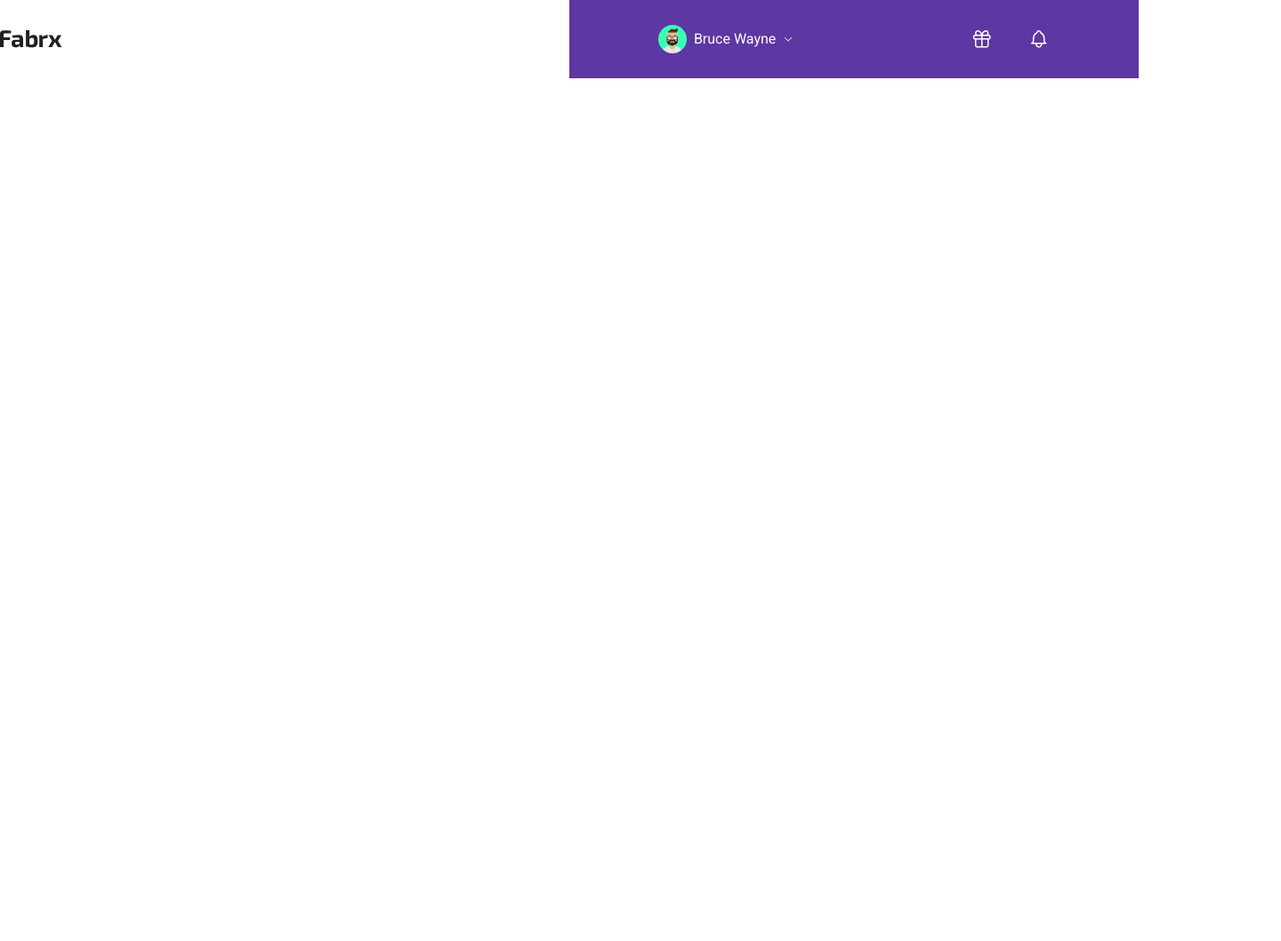
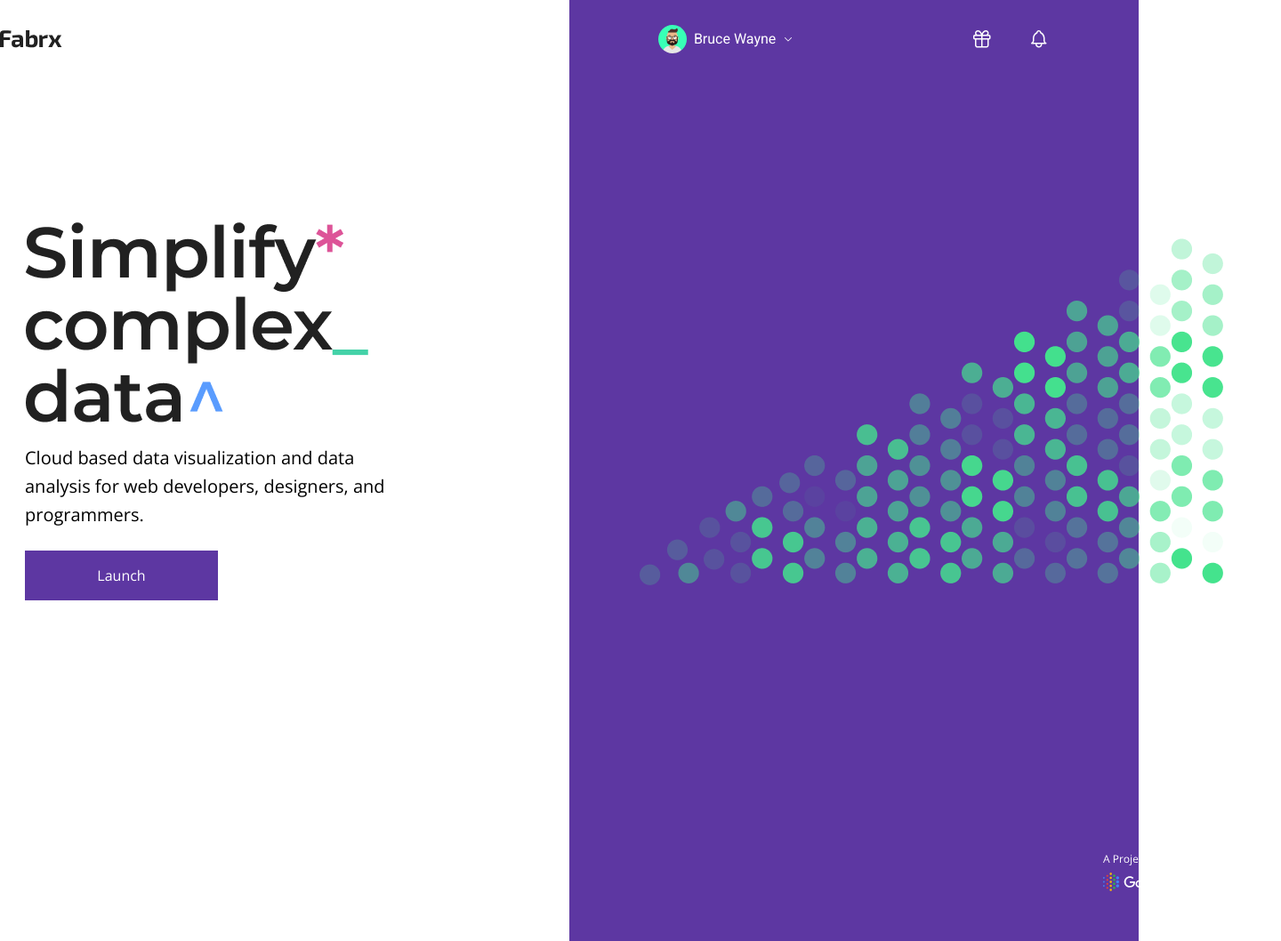
Before and after one commit to acunmedyaakademi/bireysel_figma, a plain HTML site: page hero_tool.html in a window 1280 px wide. Shown: the whole page at 89% size, 1440 px wide, since content can reach past the window. Before the commit the page ends 800 px from the top, so only its background shows below. Drawn offline with nearby package versions, Linux system fonts and the light colour scheme; a web font is replaced by a local one.

Commit message:
hero_tool bitti,portfolio başlandı

```diff
--- a/assets/css/hero_tool.css
+++ b/assets/css/hero_tool.css
@@ -4,6 +4,7 @@
     background: linear-gradient(to right, #fff 50%, #5D37A2 50%);
     height: auto;
 }
+/*Header Başlangıç*/
 .header{
     height: 88px;
     display: flex;
@@ -43,3 +44,62 @@
     display: flex;
     gap: 40px;
 }
+/*Header Bitiş*/
+
+
+
+/*Body Container Başlangıç*/
+.container-body{
+    width: 1440px;
+    margin: 0 auto;
+}
+.body-content{
+    margin-top: 162px;
+    width: 1203px;
+    display: flex;
+    align-items: center;
+    justify-content: space-around;
+}
+.content-left{
+    max-width: 435px;
+}
+.content-left p{
+    margin-top: 24px;
+    font-family: 'Open Sans', sans-serif;
+    font-size: 20px;
+    font-weight: 400;
+    line-height: 32px; /* 160% */
+}
+.content-left button{
+    font-family: 'Open Sans', sans-serif;
+    background-color: #5D37A2;
+    color: #fff;
+    width: 217px;
+    height: 56px;
+    padding: 16px 72px;
+    justify-content: center;
+    align-items: center;
+    gap: 16px;
+    border: 0;
+}
+.content-left a{
+    text-decoration: none;
+    color: #fff;
+}
+.content-right{
+    max-width: 656px;
+    max-height: 389px;
+}
+.content-right img{
+    margin-left: 200px;
+}
+/*Body Container Bitiş*/
+
+/*footer-box*/
+.footer-box{
+    width: 1440px;
+}
+.footer-box img{
+    margin: 285px 72px 0 1240px;
+    padding-bottom: 56px;
+}
--- a/hero_tool.html
+++ b/hero_tool.html
@@ -11,7 +11,7 @@
 <body>
     <div class="mother-container">
         <div class="header">
-            <div class="header-left"><a href="#"><img src="assets/logo/fabrx.svg" alt=""></a></div>
+            <div class="header-left"><a href="index.html"><img src="assets/logo/fabrx.svg" alt=""></a></div>
             <div class="header-right">
                 <div class="right-user">
                     <a href="#"><img src="assets/icon/user.png" alt=""></a>
@@ -24,6 +24,24 @@
                 </div>
             </div>
         </div>
+        <div class="container-body">
+            <div class="body-content">
+                <div class="content-left">
+                    <div class="simply"><img src="assets/img/Simplify_ complex_ d.png" alt=""></div>
+                    <div>
+                        <p>Cloud based data visualization and data analysis for web developers, designers, and programmers.</p><br>
+                        <button><a href="portfolio.html">Launch</a></button>
+                    </div>
+
+                </div>
+                <div class="content-right">
+                    <img src="assets/img/hero-tool.png" alt="">
+                </div>
+            </div>
+        </div>
+        <div class="footer-box">
+            <img src="assets/icon/google-footer.svg" alt="">
+        </div>
     </div>
 </body>
 </html>
```
Also changed, not shown: assets/img/Simplify_ complex_ d.png (added), portfolio.html (added).
